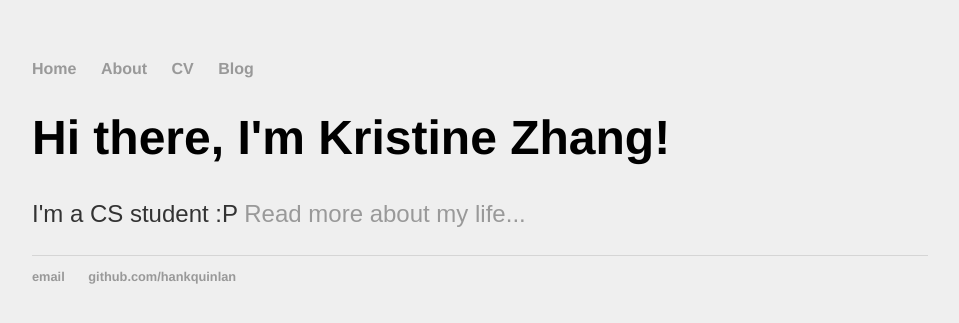
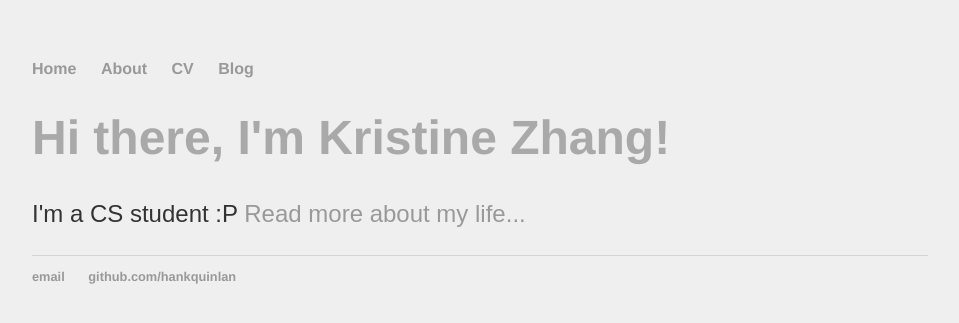
Before and after one commit to KristineZhang/KristineZhang.github.io, a Jekyll site: the page built from index.html, in a window 1280 px wide. Shown: the top 323 px of the page, without its empty margins (160-1119 px from the left). Built offline with Jekyll 4.4.1, drawn with Linux system fonts in a browser that asks for light colours.

Commit message:
Update main.css
add font color to h1

```diff
--- a/css/main.css
+++ b/css/main.css
@@ -1,7 +1,7 @@
 body {
     margin: 60px auto;
     width: 70%;
-    background-color: #EFEFEF
+    background-color: #EFEFEF;
 }
 nav ul, footer ul {
     font-family:'Helvetica', 'Arial', 'Sans-Serif';
@@ -23,12 +23,13 @@ a:hover {
 h1 {
     font-size: 3em;
     font-family:'Helvetica', 'Arial', 'Sans-Serif';
+    color: #A9A9A9;
 }
 p {
-    font-family:'Arial', 'Helvetica', 'Sans-Serif';
     font-size: 1.5em;
     line-height: 1.4em;
     color: #333;
+    font-family:'Arial', 'Helvetica', 'Sans-Serif';
 }
 footer {
     border-top: 1px solid #d5d5d5;
```
